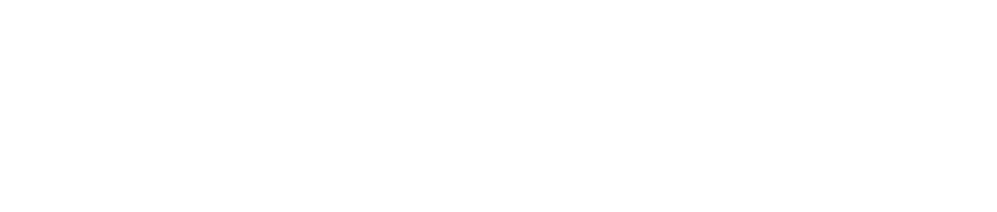
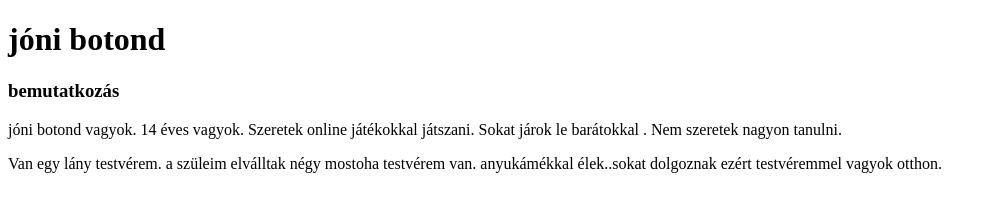
Before and after one commit to jonibtnd/weboldalam, a plain HTML site: page index.html in a window 1280 px wide. Shown: the whole page, without its empty margins (0-997 px from the left). Drawn offline with Linux system fonts and the light colour scheme.

Commit message:
bemutatkozás készítése

```diff
--- a/index.html
+++ b/index.html
@@ -6,6 +6,10 @@
     <title>Document</title>
 </head>
 <body>
-
+    <h1>jóni botond</h1>
+    <h3> bemutatkozás </h3>
+    <p> jóni botond vagyok. 14 éves vagyok. Szeretek online játékokkal játszani. Sokat járok le barátokkal . Nem szeretek nagyon tanulni.
+    </p>
+    <p>Van egy lány testvérem. a szüleim elválltak négy mostoha testvérem van. anyukámékkal élek..sokat dolgoznak ezért testvéremmel vagyok otthon.</p>
 </body>
 </html>
```
